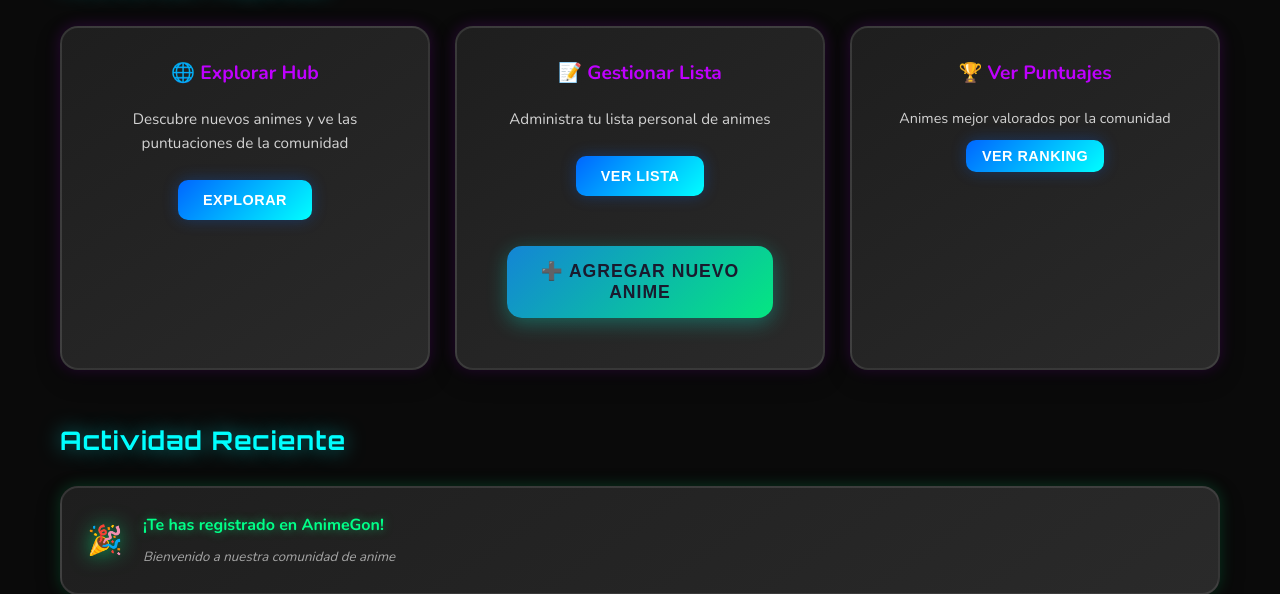
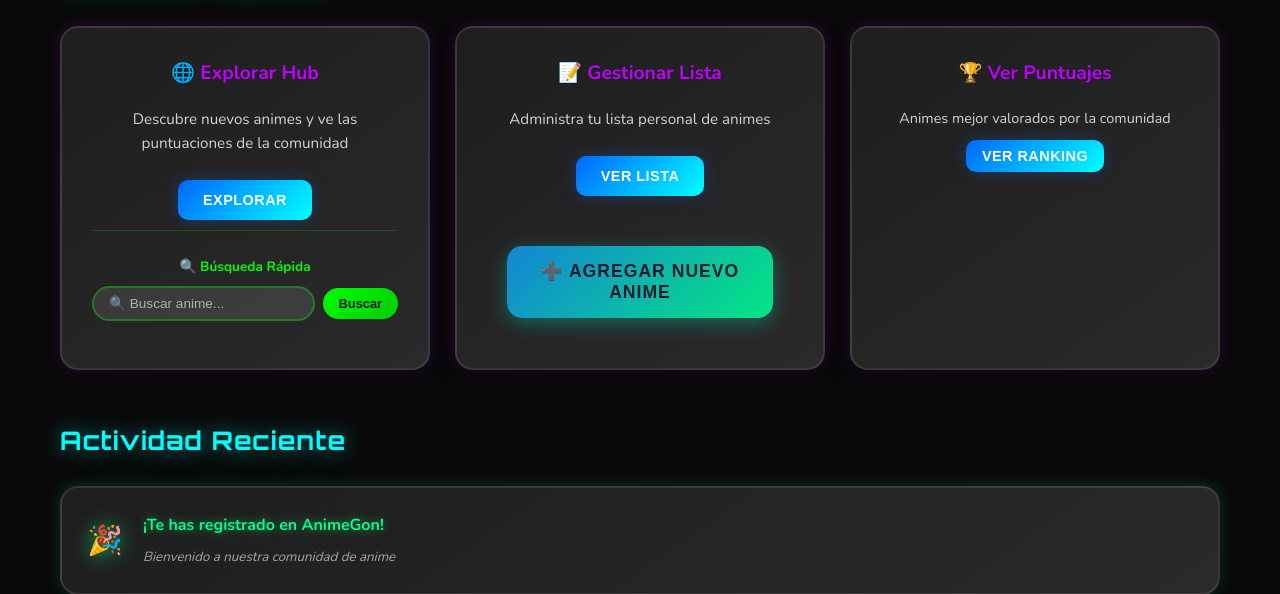
Before and after one commit to GonCoder/AnimeGon, a PHP site: page /views/dashboard.php in a window 1280 px wide. Shown: the part 675-1269 px from the top of the page. Run offline with PHP 8.4, Linux system fonts and the light colour scheme; the visitor is signed in with stand-in values (Sample User, id 1); data comes from the database, SQL or seed files in the repository; data that the repository does not hold is empty.

Commit message:
added fast search in dashboard

```diff
--- a/views/dashboard.php
+++ b/views/dashboard.php
@@ -899,6 +899,59 @@ $todos_animes_puntuados = obtenerTodosAnimesPuntuados();
         .ranking-list::-webkit-scrollbar-thumb:hover {
             background: rgba(0, 255, 0, 0.7);
         }
+
+        /* Estilos para la búsqueda rápida */
+        .quick-search-section {
+            margin-top: 10px;
+            padding-top: 10px;
+            border-top: 1px solid rgba(0, 255, 0, 0.2);
+        }
+
+        .search-container {
+            display: flex;
+            gap: 8px;
+            align-items: center;
+        }
+
+        .quick-search-input {
+            background: rgba(255, 255, 255, 0.1);
+            border: 2px solid rgba(0, 255, 0, 0.3);
+            border-radius: 20px;
+            padding: 8px 15px;
+            color: white;
+            flex: 1;
+            font-size: 0.85rem;
+            transition: all 0.3s ease;
+        }
+
+        .quick-search-input:focus {
+            outline: none;
+            border-color: #00ff00;
+            box-shadow: 0 0 15px rgba(0, 255, 0, 0.4);
+        }
+
+        .quick-search-input::placeholder {
+            color: rgba(255, 255, 255, 0.6);
+        }
+
+        .btn-quick-search {
+            background: linear-gradient(135deg, #00ff00 0%, #00cc00 100%);
+            color: #1a1a2e;
+            border: none;
+            border-radius: 18px;
+            padding: 8px 16px;
+            font-size: 0.8rem;
+            font-weight: bold;
+            cursor: pointer;
+            transition: all 0.3s ease;
+            white-space: nowrap;
+        }
+
+        .btn-quick-search:hover {
+            background: linear-gradient(135deg, #00cc00 0%, #00aa00 100%);
+            transform: translateY(-1px);
+            box-shadow: 0 4px 12px rgba(0, 255, 0, 0.3);
+        }
     </style>
 </head>
 <body>
@@ -976,6 +1029,15 @@ $todos_animes_puntuados = obtenerTodosAnimesPuntuados();
                         <h4>🌐 Explorar Hub</h4>
                         <p>Descubre nuevos animes y ve las puntuaciones de la comunidad</p>
                         <button class="btn-action" onclick="console.log('Botón Hub clicked'); window.location.href='hub.php'">Explorar</button>
+
+                        <!-- Búsqueda rápida de animes -->
+                        <div class="quick-search-section">
+                            <h5 style="color: #00ff00; margin: 15px 0 8px 0; font-size: 0.85rem;">🔍 Búsqueda Rápida</h5>
+                            <div class="search-container">
+                                <input type="text" id="quickSearchInput" class="quick-search-input" placeholder="🔍 Buscar anime..." onkeypress="handleQuickSearchEnter(event)">
+                                <button class="btn-quick-search" onclick="ejecutarBusquedaRapida()">Buscar</button>
+                            </div>
+                        </div>
                     </div>
 
                     <div class="action-card">
@@ -1252,6 +1314,28 @@ $todos_animes_puntuados = obtenerTodosAnimesPuntuados();
             window.location.href = `hub.php?anime=${animeId}`;
         }
 
+        // Funciones para búsqueda rápida
+        function ejecutarBusquedaRapida() {
+            const searchInput = document.getElementById('quickSearchInput');
+            const searchTerm = searchInput.value.trim();
+
+            if (searchTerm) {
+                // Almacenar el término de búsqueda en localStorage para que el Hub lo recoja
+                localStorage.setItem('hubSearchTerm', searchTerm);
+                window.location.href = 'hub.php';
+            } else {
+                // Si está vacío, solo ir al Hub
+                localStorage.removeItem('hubSearchTerm');
+                window.location.href = 'hub.php';
+            }
+        }
+
+        function handleQuickSearchEnter(event) {
+            if (event.key === 'Enter') {
+                ejecutarBusquedaRapida();
+            }
+        }
+
         // Event listeners para las preview cards
         document.addEventListener('DOMContentLoaded', function() {
             const previewCards = document.querySelectorAll('.preview-card');
```
Also changed, not shown: views/hub.php (+22 -0 lines).
